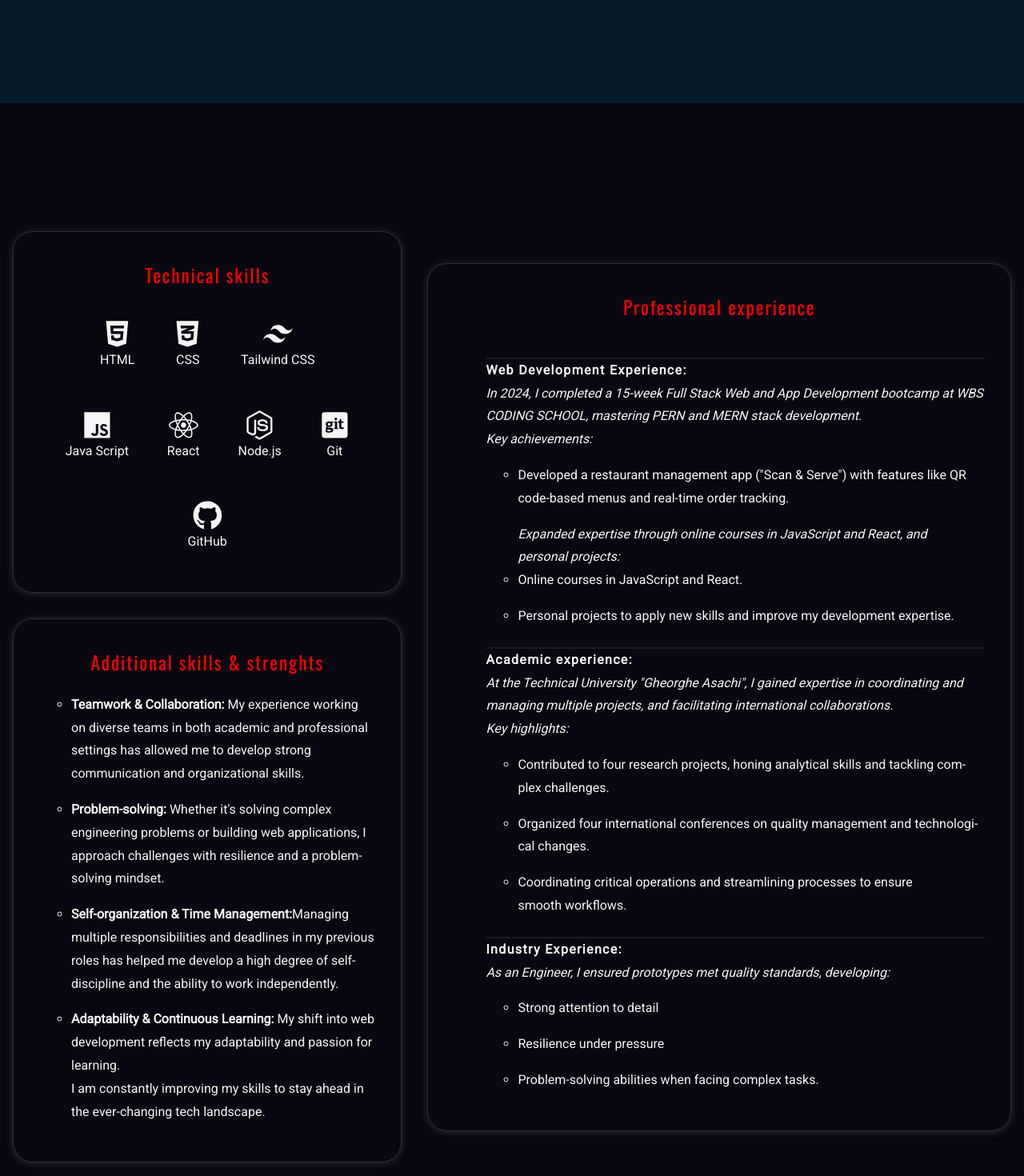
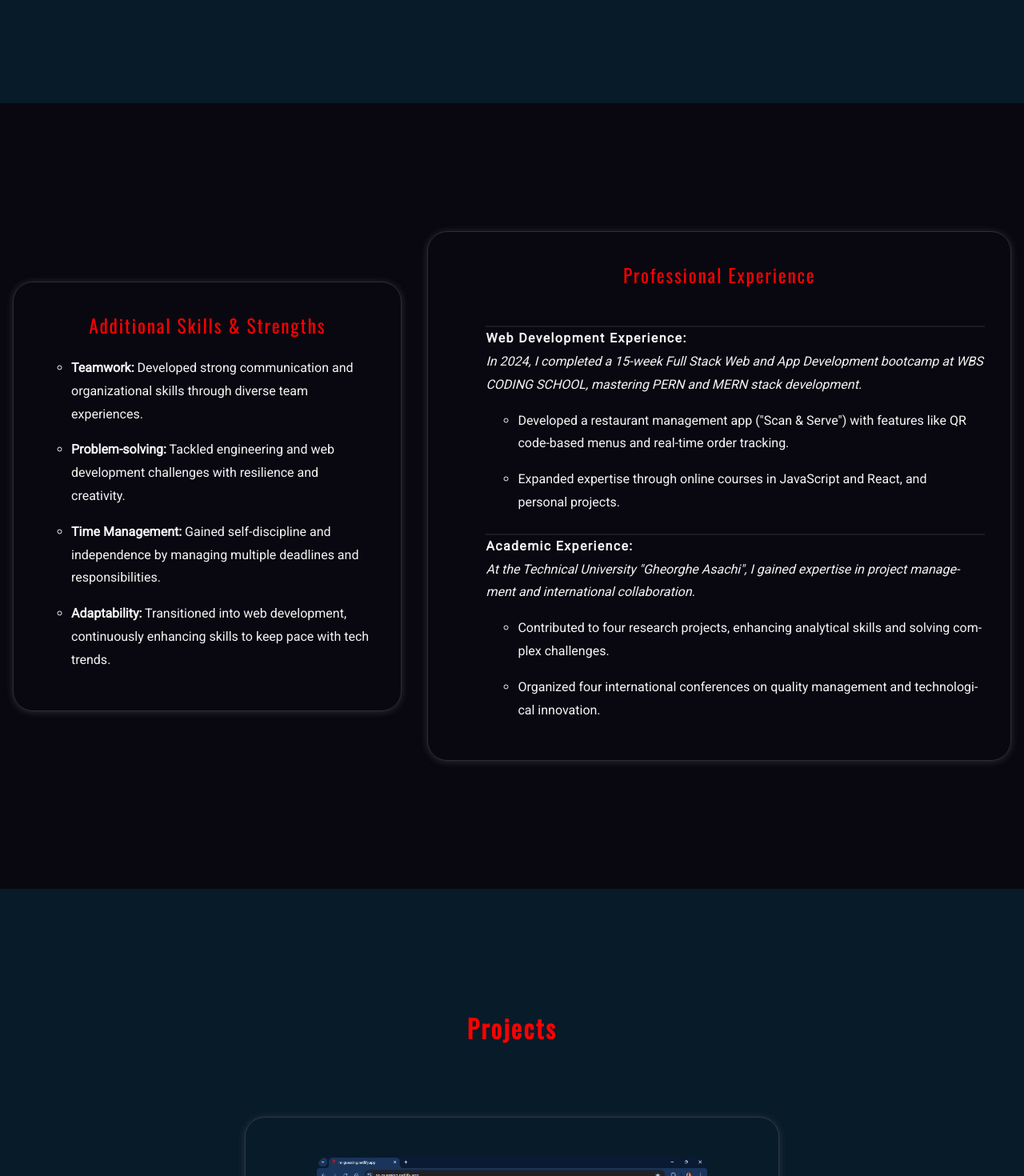
Before and after one commit to SabinaMB/portfolioSab, a React (Vite) app: page / in a window 1280 px wide. Shown: the part 1520-2990 px from the top of the page at 80% size. Built offline with nearby package versions, Linux system fonts and the light colour scheme.

Commit message:
modified skills section

```diff
--- a/src/components/About/About.jsx
+++ b/src/components/About/About.jsx
@@ -1,6 +1,14 @@
 import React, { useRef, useEffect } from "react";
 import { motion } from "framer-motion";
-import { fadeInLeft, fadeInUp, fadeInRight, stagger } from "../../variants";
+import {
+  fadeInLeft,
+  fadeInUp,
+  fadeInDown,
+  fadeInRight,
+  stagger,
+  fadeInContainer,
+  itemVariants,
+} from "../../variants";
 import styles from "./About.module.css";
 import { getImageUrl } from "../../utils";
 import animation from "../../../assets/scroll.json";
@@ -44,46 +52,52 @@ export const About = () => {
     threshold: 0.15,
   });
 
-  const { ref: bootCampRef, inView: bootCampInView } = useInView({
-    triggerOnce: true,
-    threshold: 0.2,
-  });
-
   return (
     <motion.section
       className={styles.container}
       ref={aboutMeRef}
       id="about"
+      variants={fadeInContainer}
       initial="hidden"
       animate={aboutMeInView ? "visible" : "hidden"}
     >
-      <div className={styles.titleContainer}>
+      <motion.div
+        className={styles.titleContainer}
+        variants={fadeInDown}
+        transition={{ duration: 0.5 }}
+      >
         <p className={styles.title}>About me</p>
-      </div>
+      </motion.div>
 
-      <div className={styles.lottieWrapper}>
+      <motion.div
+        className={styles.lottieWrapper}
+        variants={fadeInUp}
+        transition={{ duration: 0.5, delay: 0.3 }}
+      >
         <div ref={containerRef} className={styles.lottieContainer}></div>
-      </div>
+      </motion.div>
 
-      <div className={styles.bCamp}>
+      <motion.div
+        className={styles.bCamp}
+        variants={fadeInLeft}
+        transition={{ duration: 0.5, delay: 0.5 }}
+      >
         <p className={styles.bCamp_p}>
           I am a <strong>Web Developer</strong> passionate about{" "}
-          <strong>Frontend Development</strong> specializing in{" "}
-          <strong>React.js</strong> and <strong>JavaScript</strong>.<br /> After
-          completing a Full Stack Web Development bootcamp at WBS CODING SCHOOL,
-          I've continued to refine my skills through self-guided learning and
-          online courses.
+          <strong>Frontend Development</strong>, specializing in{" "}
+          <strong>React.js</strong> and <strong>JavaScript</strong>.
+          <br /> After completing a Full Stack Web Development bootcamp at WBS
+          CODING SCHOOL, I've continued to refine my skills through self-guided
+          learning and online courses.
         </p>
-      </div>
+      </motion.div>
 
       <motion.div
         className={styles.path}
-        variants={stagger}
-        ref={bootCampRef}
-        initial="hidden"
-        animate={bootCampInView ? "visible" : "hidden"}
+        variants={fadeInRight}
+        transition={{ duration: 0.5, delay: 0.7 }}
       >
-        <motion.p className={styles.path_p} variants={fadeInLeft}>
+        <motion.p className={styles.path_p}>
           With a background in Project Management and Quality Assurance, I bring
           a wealth of experience in team collaboration, client communication,
           and problem-solving.
@@ -92,9 +106,24 @@ export const About = () => {
         </motion.p>
       </motion.div>
 
-      <motion.div className={styles.techSkills} variants={fadeInLeft}>
-        <h2 className={styles.titleSkills}>Technical skills</h2>
-        <div className={styles.iconsContainer}>
+      <motion.div
+        className={styles.techSkills}
+        variants={fadeInLeft}
+        transition={{ duration: 0.6, delay: 0.9 }}
+      >
+        <motion.h2
+          className={styles.titleSkills}
+          variants={fadeInUp}
+          transition={{ duration: 0.5 }}
+        >
+          Technical skills
+        </motion.h2>
+        <motion.div
+          className={styles.iconsContainer}
+          variants={stagger}
+          initial="hidden"
+          animate="visible"
+        >
           {skills.map((skill, id) => {
             let IconComponent;
             if (skill.icon.startsWith("Fa")) {
@@ -103,15 +132,19 @@ export const About = () => {
               IconComponent = SiIcons[skill.icon];
             }
             return (
-              <figure key={id}>
+              <motion.figure
+                key={id}
+                variants={itemVariants}
+                transition={{ duration: 0.4, delay: id * 0.1 }}
+              >
                 <div className={styles.skillIcon}>
                   {IconComponent && <IconComponent className={styles.icon} />}
                   <p className={styles.skillName}>{skill.name}</p>
                 </div>
-              </figure>
+              </motion.figure>
             );
           })}
-        </div>
+        </motion.div>
       </motion.div>
     </motion.section>
   );
--- a/src/components/Skills/Skills.jsx
+++ b/src/components/Skills/Skills.jsx
@@ -2,17 +2,14 @@ import React from "react";
 import { motion } from "framer-motion";
 import {
   fadeInLeft,
+  fadeInUp,
   fadeInRight,
-  fadeInUp,
   stagger,
   fadeInContainer,
 } from "../../variants";
 import { useInView } from "react-intersection-observer";
 
 import styles from "./Skills.module.css";
-import * as FaIcons from "react-icons/fa";
-import * as SiIcons from "react-icons/si";
-import skills from "../../data/skills.json";
 
 export const Skills = () => {
   const { ref: techSkillsRef, inView: techSkillsInView } = useInView({
@@ -21,16 +18,6 @@ export const Skills = () => {
   });
   const { ref: experienceRef, inView: experienceInView } = useInView({
     threshold: 0.2,
-    triggerOnce: true,
-  });
-
-  const { ref: educationRef, inView: educationInView } = useInView({
-    threshold: 0.2,
-    triggerOnce: true,
-  });
-
-  const { ref: hobbiesRef, inView: hobbiesInView } = useInView({
-    threshold: 0.3,
     triggerOnce: true,
   });
 
@@ -44,128 +31,70 @@ export const Skills = () => {
       animate={techSkillsInView ? "visible" : "hidden"}
     >
       <section className={styles.container}>
-        <motion.div className={styles.techSkills} variants={fadeInLeft}>
-          <h2 className={styles.title}>Technical skills</h2>
-          <div className={styles.iconsContainer}>
-            {skills.map((skill, id) => {
-              let IconComponent;
-              if (skill.icon.startsWith("Fa")) {
-                IconComponent = FaIcons[skill.icon];
-              } else if (skill.icon.startsWith("Si")) {
-                IconComponent = SiIcons[skill.icon];
-              }
-              return (
-                <figure key={id}>
-                  <div className={styles.skillIcon}>
-                    {IconComponent && <IconComponent className={styles.icon} />}
-                    <p className={styles.skillName}>{skill.name}</p>
-                  </div>
-                </figure>
-              );
-            })}
-          </div>
-        </motion.div>
-
+        {/* Additional Skills & Strengths */}
         <motion.div className={styles.otherSkills} variants={fadeInLeft}>
-          <h2 className={styles.title}>Additional skills & strenghts</h2>
+          <h2 className={styles.title}>Additional Skills & Strengths</h2>
           <ul className={styles.ul}>
             <li>
-              <strong>Teamwork & Collaboration:</strong> My experience working
-              on diverse teams in both academic and professional settings has
-              allowed me to develop strong communication and organizational
-              skills.
+              <strong>Teamwork:</strong> Developed strong communication and
+              organizational skills through diverse team experiences.
             </li>
             <li>
-              <strong>Problem-solving:</strong> Whether it's solving complex
-              engineering problems or building web applications, I approach
-              challenges with resilience and a problem-solving mindset.
+              <strong>Problem-solving:</strong> Tackled engineering and web
+              development challenges with resilience and creativity.
             </li>
             <li>
-              <strong>Self-organization & Time Management:</strong>Managing
-              multiple responsibilities and deadlines in my previous roles has
-              helped me develop a high degree of self-discipline and the ability
-              to work independently.
+              <strong>Time Management:</strong> Gained self-discipline and
+              independence by managing multiple deadlines and responsibilities.
             </li>
             <li>
-              <strong>Adaptability & Continuous Learning:</strong> My shift into
-              web development reflects my adaptability and passion for learning.
-              <br />I am constantly improving my skills to stay ahead in the
-              ever-changing tech landscape.
+              <strong>Adaptability:</strong> Transitioned into web development,
+              continuously enhancing skills to keep pace with tech trends.
             </li>
           </ul>
         </motion.div>
 
+        {/* Professional Experience */}
         <motion.div
           className={styles.experience}
           ref={experienceRef}
           initial="hidden"
           animate={experienceInView ? "visible" : "hidden"}
-          variants={stagger}
+          variants={fadeInUp}
         >
-          <h2 className={styles.title}>Professional experience</h2>
+          <h2 className={styles.title}>Professional Experience</h2>
           <div className={styles.ul}>
             <p className={styles.title2}>Web Development Experience:</p>
             <p className={styles.details}>
               In 2024, I completed a 15-week Full Stack Web and App Development
               bootcamp at WBS CODING SCHOOL, mastering PERN and MERN stack
-              development. <br /> Key achievements:
+              development.
             </p>
             <ul className={styles.ul}>
-              <motion.li variants={fadeInRight}>
+              <li>
                 Developed a restaurant management app ("Scan & Serve") with
                 features like QR code-based menus and real-time order tracking.
-              </motion.li>
-              <p className={styles.details}>
+              </li>
+              <li>
                 Expanded expertise through online courses in JavaScript and
-                React, and personal projects:
-              </p>
-              <motion.li variants={fadeInRight}>
-                Online courses in JavaScript and React.
-              </motion.li>
-              <motion.li variants={fadeInRight}>
-                Personal projects to apply new skills and improve my development
-                expertise.
-              </motion.li>
+                React, and personal projects.
+              </li>
             </ul>
 
-            <p className={styles.title2}>Academic experience:</p>
+            <p className={styles.title2}>Academic Experience:</p>
             <p className={styles.details}>
               At the Technical University "Gheorghe Asachi", I gained expertise
-              in coordinating and managing multiple projects, and facilitating
-              international collaborations.
-              <br /> Key highlights:
-            </p>
-
-            <ul className={styles.ul}>
-              <motion.li variants={fadeInRight}>
-                Contributed to four research projects, honing analytical skills
-                and tackling complex challenges.
-              </motion.li>
-              <motion.li variants={fadeInRight}>
-                Organized four international conferences on quality management
-                and technological changes.
-              </motion.li>
-              <motion.li variants={fadeInRight}>
-                Coordinating critical operations and streamlining processes to
-                ensure smooth workflows.
-              </motion.li>
-            </ul>
-
-            <p className={styles.title2}>Industry Experience:</p>
-            <p className={styles.details}>
-              As an Engineer, I ensured prototypes met quality standards,
-              developing:
+              in project management and international collaboration.
             </p>
             <ul className={styles.ul}>
-              <motion.li variants={fadeInRight}>
-                Strong attention to detail
-              </motion.li>
-              <motion.li variants={fadeInRight}>
-                Resilience under pressure
-              </motion.li>
-              <motion.li variants={fadeInRight}>
-                Problem-solving abilities when facing complex tasks.
-              </motion.li>
+              <li>
+                Contributed to four research projects, enhancing analytical
+                skills and solving complex challenges.
+              </li>
+              <li>
+                Organized four international conferences on quality management
+                and technological innovation.
+              </li>
             </ul>
           </div>
         </motion.div>
--- a/src/components/Skills/Skills.module.css
+++ b/src/components/Skills/Skills.module.css
@@ -15,35 +15,9 @@
   grid-template-columns: 40% 60%;
   grid-template-rows: max-content;
   grid-template-areas:
-    "techSkills experience"
+    "otherSkills experience"
     "otherSkills experience";
   position: relative;
-}
-
-.techSkills {
-  display: grid;
-  grid-area: techSkills;
-  row-gap: 1rem;
-  margin: 0 auto;
-}
-
-.iconsContainer {
-  display: flex;
-  flex-wrap: wrap;
-  gap: 1rem;
-  justify-content: center;
-}
-
-.skillIcon {
-  margin: 1rem;
-  display: flex;
-  flex-direction: column;
-  align-items: center;
-}
-
-.icon {
-  width: 2.3rem;
-  height: 2.3rem;
 }
 
 .experience {
@@ -94,7 +68,6 @@
   color: var(--color-accent4);
 }
 
-.techSkills,
 .experience,
 .otherSkills {
   border-radius: 25px;
@@ -105,7 +78,6 @@
   line-height: 2rem;
 }
 
-.techSkills::after,
 .experience::after,
 .otherSkills::after {
   content: "";
@@ -122,19 +94,9 @@
   .container {
     grid-template-columns: 1fr;
     grid-template-areas:
-      "techSkills"
       "otherSkills"
       "experience";
     grid-row: max-content;
-  }
-
-  .skillIcon {
-    margin: 0.5rem;
-  }
-
-  .icon {
-    width: 1.5rem;
-    height: 1.5rem;
   }
 
   .ul {
@@ -151,7 +113,4 @@
   .container {
     padding: 5rem 1rem 5rem;
   }
-  .hobbies {
-    width: 100%;
-  }
 }
--- a/src/variants.js
+++ b/src/variants.js
@@ -1,23 +1,23 @@
 export const fadeInLeft = {
   hidden: { opacity: 0, x: -100 },
-    visible: { opacity: 1, x: 0 , transition: {duration: 0.5}}
+  visible: { opacity: 1, x: 0, transition: { duration: 0.5 } },
 };
 
 export const fadeInRight = {
   hidden: { opacity: 0, x: 100 },
   visible: { opacity: 1, x: 0 },
-    transition: {duration: 0.5}
+  transition: { duration: 0.5 },
 };
 
 export const fadeInUp = {
   hidden: { opacity: 0, y: 100 },
-    visible: { opacity: 1, y: 0, transition: {duration: 0.5}}
+  visible: { opacity: 1, y: 0, transition: { duration: 0.5 } },
 };
 
 export const fadeInDown = {
   hidden: { opacity: 0, y: -20 },
   visible: { opacity: 1, y: 0 },
-    transition: {duration: 0.5}
+  transition: { duration: 0.5 },
 };
 
 export const stagger = {
@@ -25,20 +25,23 @@ export const stagger = {
   visible: {
     opacity: 1,
     transition: {
-            staggerChildren: 0.5
-        }
-    }
+      staggerChildren: 0.5,
+    },
+  },
 };
-
 
 export const fadeInDownBurger = {
   hidden: { opacity: 0, y: -20 },
-    visible: { opacity: 1, y: 0, transition: { duration: 0.5} },
+  visible: { opacity: 1, y: 0, transition: { duration: 0.5 } },
 };
 
 export const containerVariants = {
   hidden: { opacity: 0, y: 50 },
-    visible: { opacity: 1, y: 0, transition: { duration: 0.6, staggerChildren: 0.2 } },
+  visible: {
+    opacity: 1,
+    y: 0,
+    transition: { duration: 0.6, staggerChildren: 0.2 },
+  },
 };
 
 export const itemVariants = {
@@ -47,7 +50,7 @@ export const stagger = {
 };
 
 export const fadeInContainer = {
-    hidden: {opacity: 0 },
+  hidden: { opacity: 0 },
   visible: {
     opacity: 1,
     transition: {
```
Lines whose indentation alone changed are shown as unchanged.
